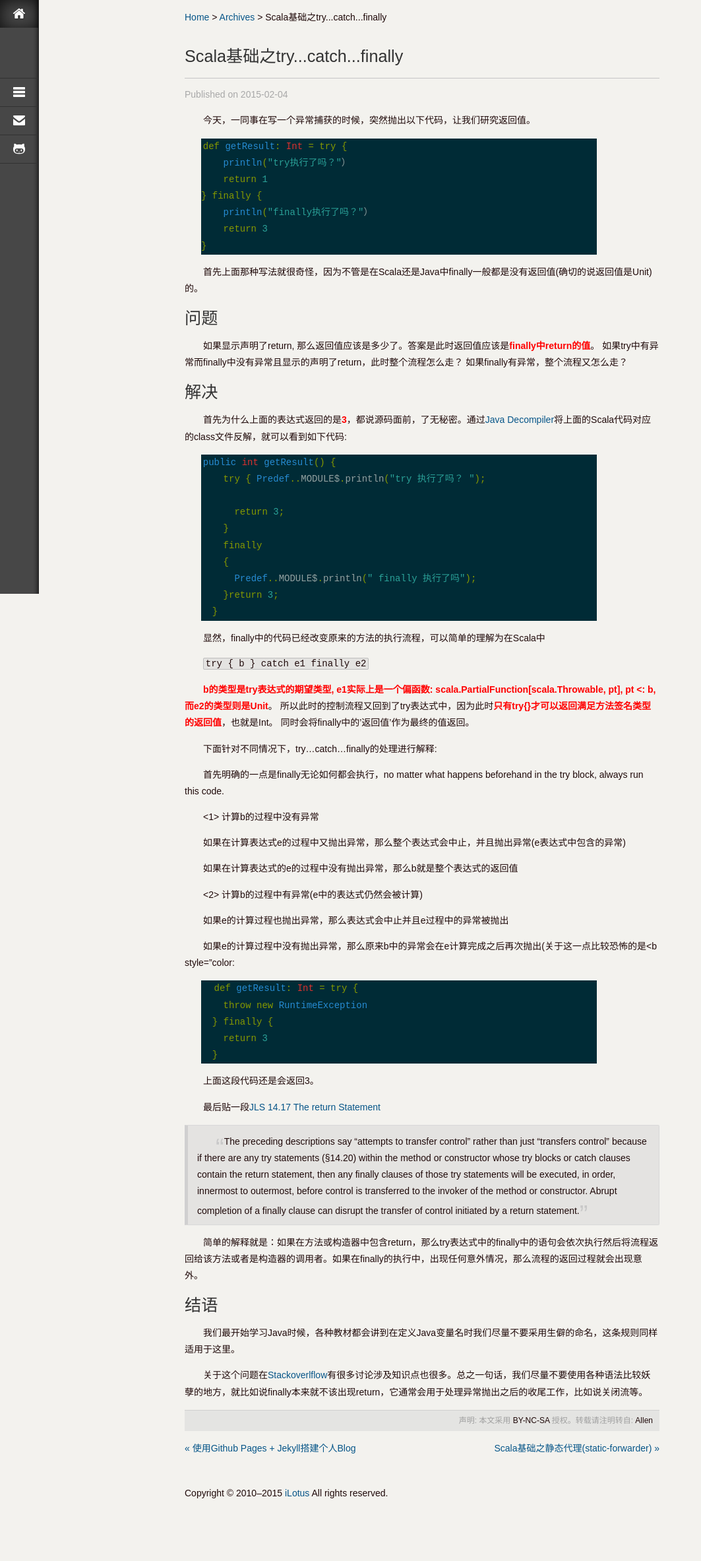
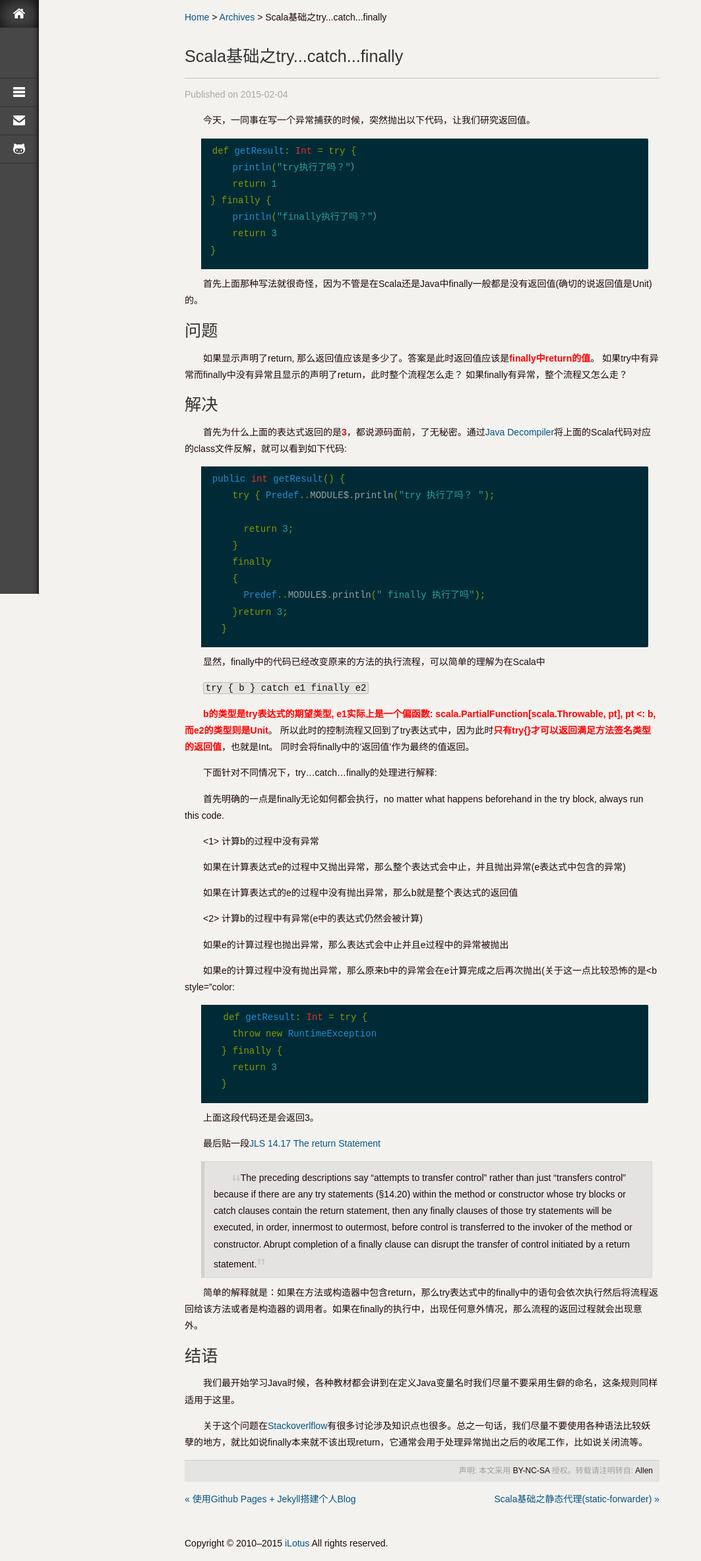
Before and after one commit to jacoffee/jacoffee.github.io, a Jekyll site: the page built from _posts/2015-02-04-try-catch.md, in a window 1280 px wide. Shown: the whole page at 66% size, without its empty margins (0-1063 px from the left). Built offline with Jekyll 4.4.1, drawn with Linux system fonts in a browser that asks for light colours; some web fonts are replaced; Markdown is read by kramdown in place of the engine named in the settings; comment, search, counter and statistics services are not loaded; before the commit the page ends 2290 px from its top, so only the background shows below that.

Commit message:
change blockquote style

```diff
--- a/static/css/style.css
+++ b/static/css/style.css
@@ -79,13 +79,14 @@ iframe {
 }
 blockquote {
     padding: 0.5em 1em 0.1em 1em;
-    margin-bottom: 1em;
+    margin: 0 0 10px 25px;
     background: rgba(214, 214, 214, 0.5);
     border-width: 1px 1px 1px 0.4em;
     border-color: #d8d8d8 #d8d8d8 #d8d8d8 #d0d0d0;
     border-style: solid;
     vertical-align: middle;
     border-radius: 0px 2px 2px 0;
+    max-width: 650px;
 }
 blockquote blockquote {
     padding: 0 1em 0 1em;
@@ -160,8 +161,10 @@ p img {
   max-width: 90%;
 }
 div.highlight {
-  max-width: 600px;
-  margin-left: 25px
+    padding: 0.5em 1em 0.1em 1em;
+    margin: 0 0 10px 25px;
+    border-radius: 0px 2px 2px 0;
+    max-width: 650px;
 }
 pre, code {
     font-family: "Courier New", Courier, monospace;
```
